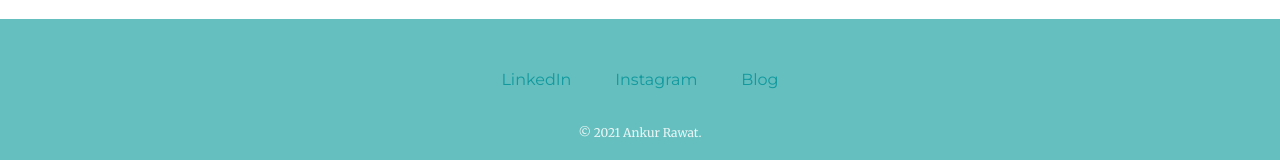
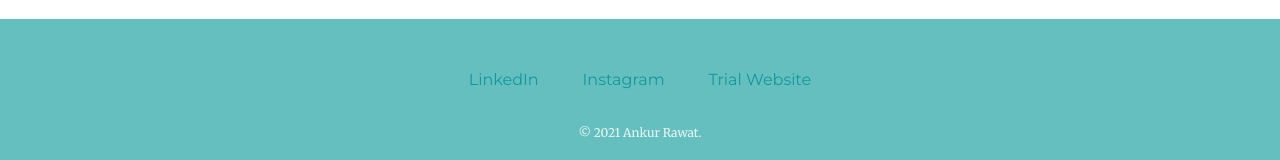
Before and after one commit to Ankurrawat-12/cv, a plain HTML site: page index.html in a window 1280 px wide. Shown: the part 2716-2876 px from the top of the page. Drawn offline with Linux system fonts and the light colour scheme.

Commit message:
Update index.html

```diff
--- a/index.html
+++ b/index.html
@@ -50,9 +50,9 @@
 
 
   <div class="bottom-container">
-    <a class="footer-link" href="https://www.linkedin.com/in/ankur-rawat-180999203/">LinkedIn</a>
-    <a class="footer-link" href="https://www.instagram.com/mr.ankurrawat/">Instagram</a>
-    <a class="footer-link" href="#">Blog</a>
+    <a class="footer-link" target="_blank" href="https://www.linkedin.com/in/ankur-rawat-180999203/">LinkedIn</a>
+    <a class="footer-link" target="_blank" href="https://www.instagram.com/mr.ankurrawat/">Instagram</a>
+    <a class="footer-link" target="_blank" href="#">Trial Website</a>
     <p class="copyright">© 2021 Ankur Rawat.</p>
   </div>
 
```
